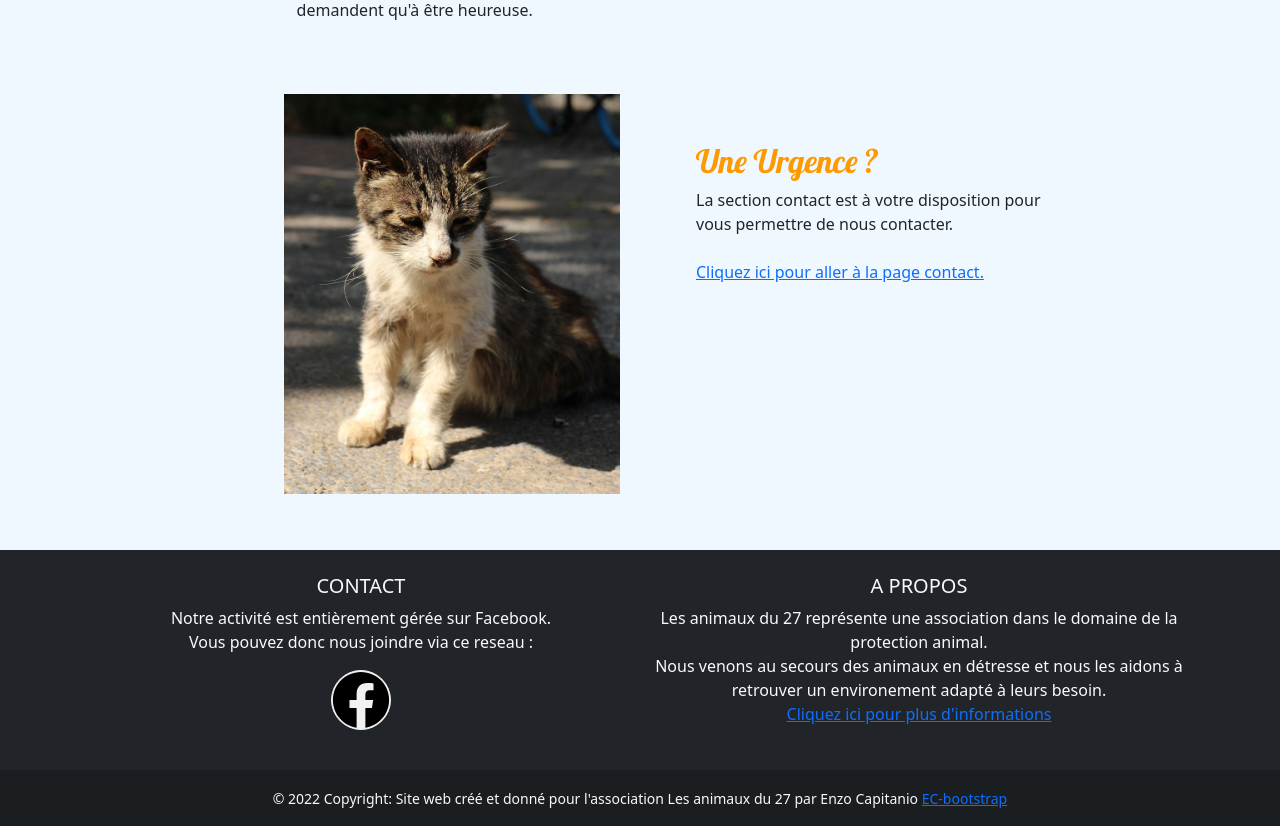
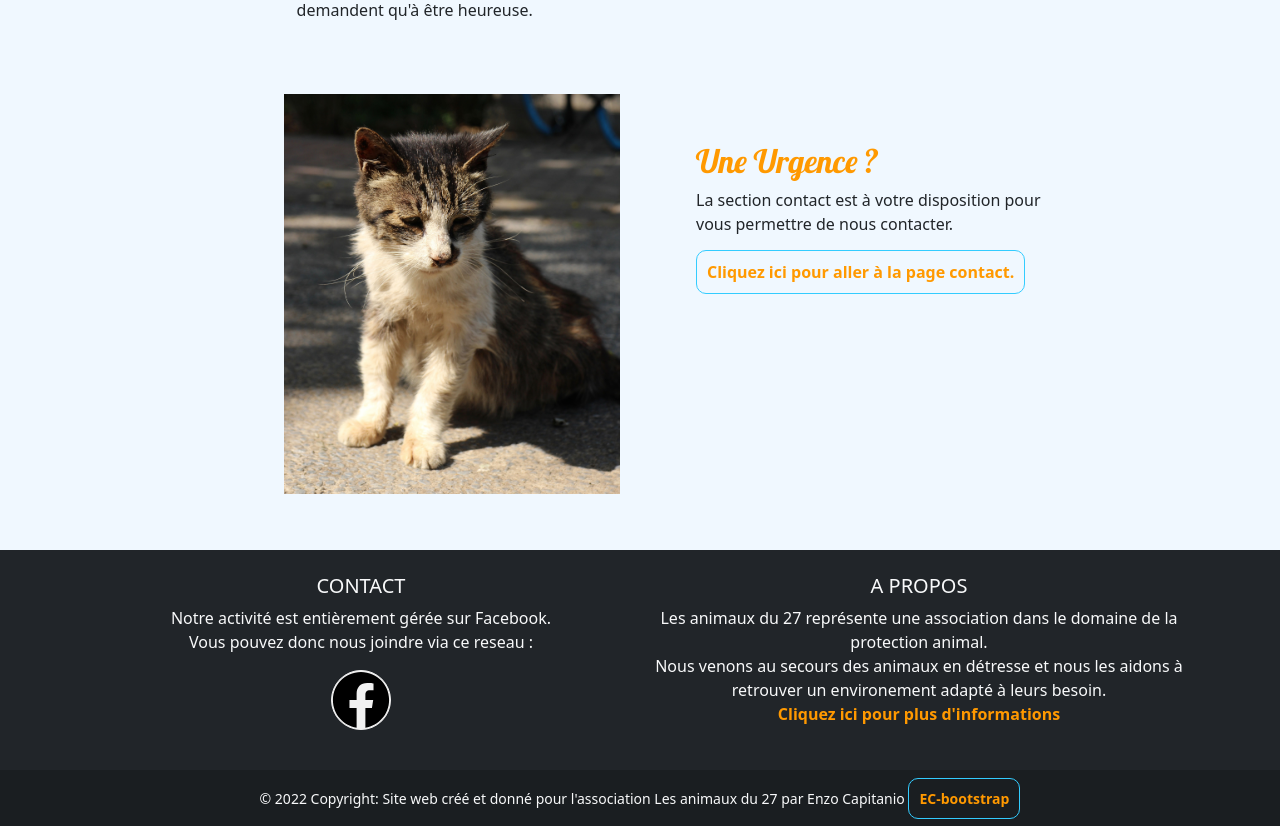
Before and after one commit to CodeByEnzo/AssoStudi, a PHP site: page / in a window 1280 px wide. Shown: the part 1099-1925 px from the top of the page. Run offline with PHP 8.4, Linux system fonts and the light colour scheme; some web fonts are replaced.

Commit message:
added better degin on links/buttons

```diff
--- a/CSS/style.css
+++ b/CSS/style.css
@@ -140,3 +140,20 @@ h1::before {
     cursor: pointer;
     position: relative;
 }
+
+.links {
+    text-decoration: none;
+        color: #ff9900;
+        font-weight: bold;
+}
+
+.links:hover {
+    color: #33ccff;
+    background: #000;
+}
+
+.borderLink {
+    border: 1px solid #33ccff;
+    padding: 10px;
+    border-radius: 10px;
+}
--- a/index.html
+++ b/index.html
@@ -94,7 +94,7 @@
                     <p>
                         La section contact est à votre disposition pour vous permettre de nous contacter.
                         <br> <br>
-                        <a href="./section/contact.html">Cliquez ici pour aller à la page contact.</a>
+                        <a class="links borderLink" href="./section/contact.html">Cliquez ici pour aller à la page contact.</a>
                     </p>
                 </div>
             </div>
@@ -114,7 +114,7 @@
                                 Notre activité est entièrement gérée sur Facebook.
                                 <br>Vous pouvez donc nous joindre via ce reseau :
                                 <br>
-                                <a href="https://www.facebook.com/groups/387117748164139/" target="_blank">
+                                <a  href="https://www.facebook.com/groups/387117748164139/" target="_blank">
                                     <img src="./images/fb.svg" class="bulle m-auto mt-3" alt="logo facebook"
                                         height="50">
                                 </a>
@@ -128,7 +128,7 @@
                                 <br>Nous venons au secours des animaux en détresse et nous les aidons à retrouver un
                                 environement
                                 adapté à leurs besoin.
-                                <br><a href="./section/about.html" target="_blank">Cliquez ici pour plus
+                                <br><a class="links" href="./section/about.html" target="_blank">Cliquez ici pour plus
                                     d'informations</a>
                             </p>
                         </div>
@@ -138,7 +138,7 @@
                 <div class="text-center p-3" style="background-color: rgba(0, 0, 0, 0.2);">
                     <small> © 2022 Copyright: Site web créé et donné pour l'association Les animaux du 27 par Enzo
                         Capitanio
-                        <a href="https://www.ec-bootstrap.com/" target="_blank" class="list-style-none">EC-bootstrap</a>
+                        <a href="https://www.ec-bootstrap.com/" target="_blank" class="links borderLink">EC-bootstrap</a>
                     </small>
                 </div>
             </footer>
```
Also changed, not shown: section/about.html (+5 -3 lines), section/contact.html (+5 -3 lines).
